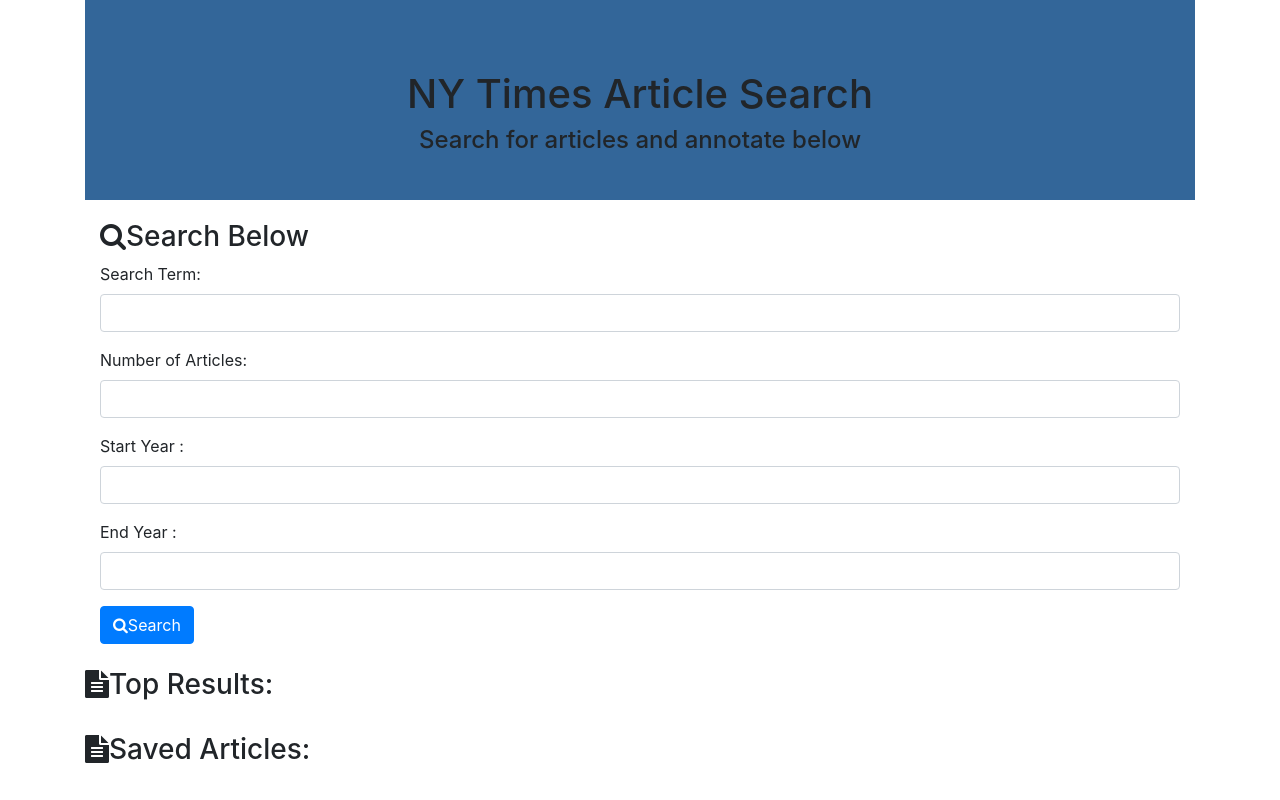
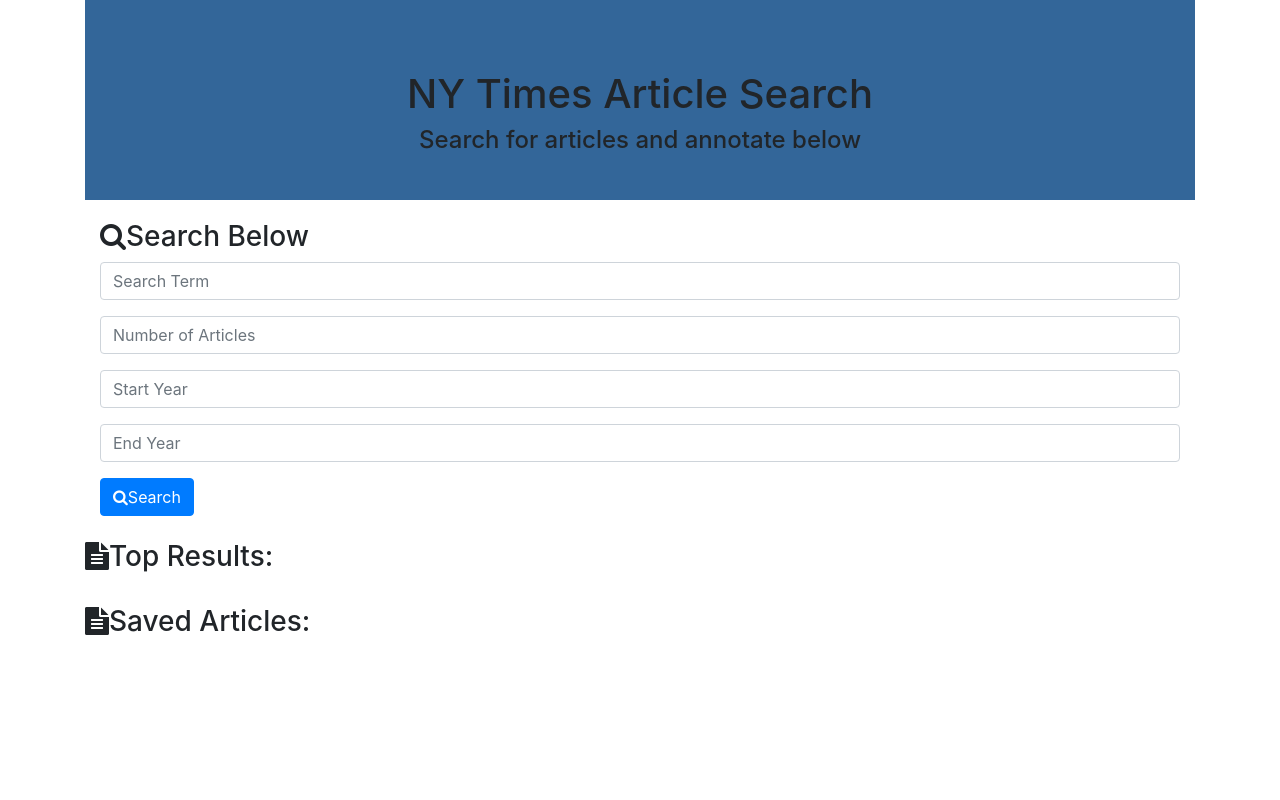
Before and after one commit to rmaharja/React_NYTIMES_search_app, a React (Create React App) app in the folder client/: page / in a window 1280 px wide. Built offline with nearby package versions, Linux system fonts and the light colour scheme.

Commit message:
cleaned up Search Page

```diff
--- a/client/src/components/Pages/Content.js
+++ b/client/src/components/Pages/Content.js
@@ -21,6 +21,11 @@
     });
     console.log(value);
   }
+  handleSubmit = (event) => {
+    event.preventDefault();
+    console.log("Form Submitted...");
+    console.log(event.target.value);
+  }
 
 
   render () {
@@ -28,6 +33,7 @@
       <div>
       <Search
         handleInputChange={this.handleInputChange}
+        handleSubmit={this.handleSubmit}
       ></Search>
       <Results></Results>
       <Saved></Saved>
--- a/client/src/components/Pages/Search.js
+++ b/client/src/components/Pages/Search.js
@@ -13,30 +13,25 @@
             <div className="panel-body">
                 <form id="form-body">
                     <div className="form-group">
-                        <label for="search">Search Term:</label>
-                        <input type="text" className="form-control" id="search-term"
+                        <input type="text" className="form-control" id="search-term" placeholder="Search Term"
                         onChange={props.handleInputChange}/>
                     </div>
 
                     <div className="form-group">
-                        <label for="number-records">Number of Articles:</label>
-                        <input type="text" className="form-control" id="number-records"
+                        <input type="text" className="form-control" id="number-records" placeholder="Number of Articles"
                         onChange={props.handleInputChange}/>
                     </div>
 
                     <div className="form-group">
-                        <label for="year-initial">Start Year :
-                        </label>
-                        <input type="text" className="form-control" id="year-initial" />
+                        <input type="text" className="form-control" id="year-initial" placeholder="Start Year" />
                     </div>
 
                     <div className="form-group">
-                        <label for="year-end">End Year :</label>
-                        <input type="text" className="form-control" id="year-end"
+                        <input type="text" className="form-control" id="year-end" placeholder="End Year"
                         onChange={props.handleInputChange} />
                     </div>
 
-                    <button type="submit" className="btn btn-primary" id="submit-search">
+                    <button type="submit" className="btn btn-primary" id="submit-search" onClick={props.handleSubmit}>
                         <i className="fa fa-search"></i>
                         Search
                         </button>
```
